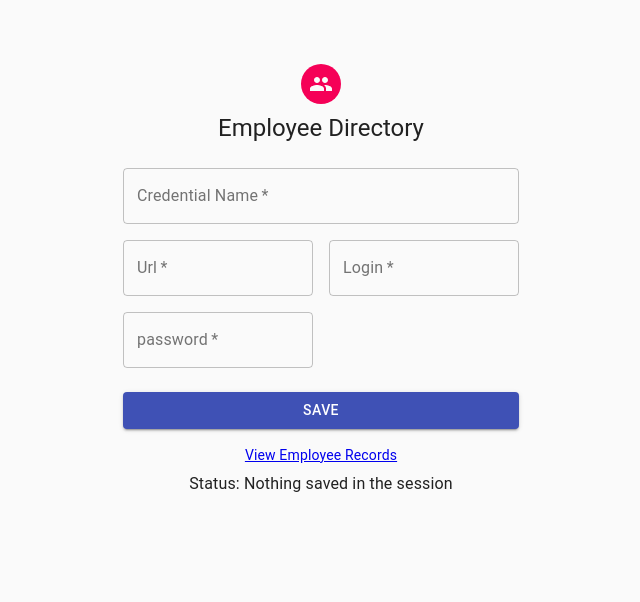
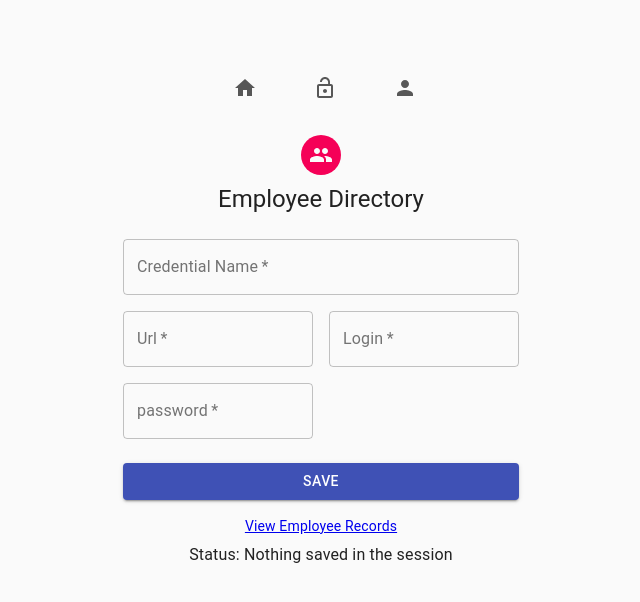
Before and after one commit to rupertwaldron/frontend, a React (Create React App) app: page /add in a window 1280 px wide. Shown: the top 602 px of the page, without its empty margins (319-959 px from the left). Built offline with nearby package versions, Linux system fonts and the light colour scheme.

Commit message:
styles working when navbar added

```diff
--- a/src/Components/AddCredential.js
+++ b/src/Components/AddCredential.js
@@ -7,36 +7,12 @@ import { Link } from "react-router-dom";
 import Grid from "@material-ui/core/Grid";
 import GroupIcon from "@material-ui/icons/Group";
 import Typography from "@material-ui/core/Typography";
-import { makeStyles } from "@material-ui/core/styles";
 import Container from "@material-ui/core/Container";
-
-const useStyles = makeStyles(theme => ({
-    paper: {
-        marginTop: theme.spacing(7),
-        display: "flex",
-        flexDirection: "column",
-        alignItems: "center"
-    },
-    avatar: {
-        margin: theme.spacing(1),
-        backgroundColor: theme.palette.secondary.main
-    },
-    form: {
-        width: "100%", // Fix IE 11 issue.
-        marginTop: theme.spacing(3)
-    },
-    submit: {
-        margin: theme.spacing(3, 0, 2)
-    },
-    textField: {
-        marginLeft: theme.spacing(1),
-        marginRight: theme.spacing(1),
-        width: "100%"
-    }
-}));
+import addStyles from "./addStyles";
+import NavBar from "./NavBar";
 
 export default function AddCredential() {
-    const classes = useStyles();
+    const classes = addStyles();
     const [firstLoad, setLoad] = React.useState(true);
 
     const [credentialName, setCredentialName] = React.useState("");
@@ -88,6 +64,11 @@ export default function AddCredential() {
         <Container component="main" maxWidth="xs">
             <CssBaseline />
             <div className={classes.paper}>
+                <Grid container justify="center">
+                    <Grid item>
+                        <NavBar/>
+                    </Grid>
+                </Grid>
                 <Avatar className={classes.avatar}>
                     <GroupIcon />
                 </Avatar>
--- a/src/Components/NavBar.js
+++ b/src/Components/NavBar.js
@@ -5,12 +5,12 @@ import ListItemText from '@material-ui/core/ListItemText';
 import Typography from '@material-ui/core/Typography'
 import {Home, LockOpen, Person} from '@material-ui/icons'
 import {Link} from "react-router-dom";
-import useStyles from "./styles";
 import Tooltip from '@material-ui/core/Tooltip';
+import navStyles from "./navStyles";
 
 
 const NavBar = (props) => {
-    const classes = useStyles();
+    const classes = navStyles();
     return (
         <List component="nav">
             <ListItem component="div">
--- a/src/Components/UpdateCredential.js
+++ b/src/Components/UpdateCredential.js
@@ -7,37 +7,13 @@ import { Link } from "react-router-dom";
 import Grid from "@material-ui/core/Grid";
 import GroupIcon from "@material-ui/icons/Group";
 import Typography from "@material-ui/core/Typography";
-import { makeStyles } from "@material-ui/core/styles";
 import Container from "@material-ui/core/Container";
 import NavBar from "./NavBar";
+import addStyles from "./addStyles";
 
-const useStyles = makeStyles(theme => ({
-    paper: {
-        marginTop: theme.spacing(7),
-        display: "flex",
-        flexDirection: "column",
-        alignItems: "center"
-    },
-    avatar: {
-        margin: theme.spacing(1),
-        backgroundColor: theme.palette.secondary.main
-    },
-    form: {
-        width: "100%", // Fix IE 11 issue.
-        marginTop: theme.spacing(3)
-    },
-    submit: {
-        margin: theme.spacing(3, 0, 2)
-    },
-    textField: {
-        marginLeft: theme.spacing(1),
-        marginRight: theme.spacing(1),
-        width: "100%"
-    }
-}));
 
 export default function UpdateCredential(props) {
-    const classes = useStyles();
+    const classes = addStyles();
     const [firstLoad, setLoad] = React.useState(true);
 
     const [credentialName, setCredentialName] = React.useState(props.location.state.name);
--- /dev/null
+++ b/src/Components/addStyles.js
@@ -0,0 +1,29 @@
+import {makeStyles} from "@material-ui/core/styles";
+import loginStyles from "./loginStyles";
+
+const addStyles = makeStyles(theme => ({
+    paper: {
+        marginTop: theme.spacing(7),
+        display: "flex",
+        flexDirection: "column",
+        alignItems: "center"
+    },
+    avatar: {
+        margin: theme.spacing(1),
+        backgroundColor: theme.palette.secondary.main
+    },
+    form: {
+        width: "100%", // Fix IE 11 issue.
+        marginTop: theme.spacing(3)
+    },
+    submit: {
+        margin: theme.spacing(3, 0, 2)
+    },
+    textField: {
+        marginLeft: theme.spacing(1),
+        marginRight: theme.spacing(1),
+        width: "100%"
+    }
+}));
+
+export default addStyles;
--- /dev/null
+++ b/src/Components/navStyles.js
@@ -0,0 +1,16 @@
+import {makeStyles} from "@material-ui/core/styles";
+
+
+const navStyles = makeStyles(theme => ({
+    link: {
+        color: "rgba(0,0,0,0.65)",
+        textDecoration: "none",
+        marginLeft: "-100%",
+        alignSelf: "flex-start",
+        "&:hover": {
+            color: "rgba(0,0,0,1)"
+        }
+    }
+}));
+
+export default navStyles;
```
Also changed, not shown: src/Components/actions.js (deleted, +0 -28 lines).
